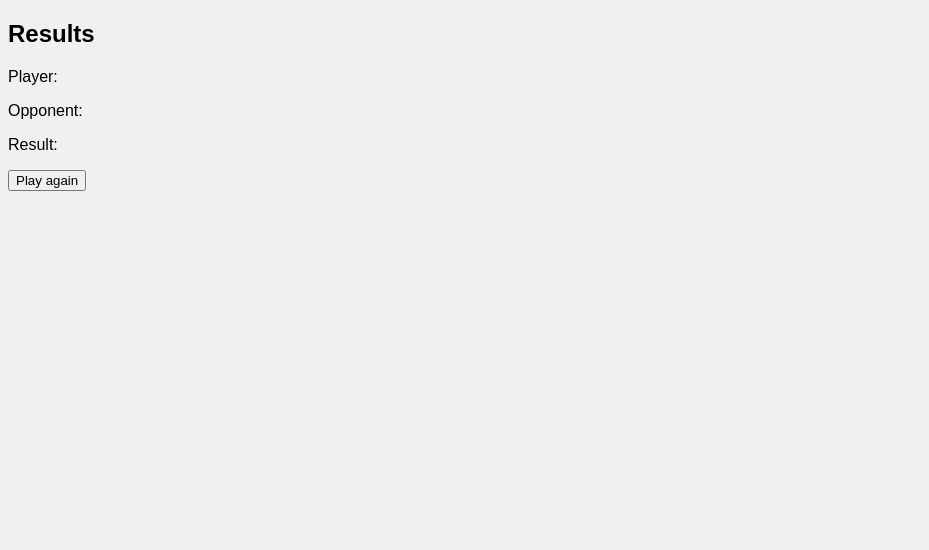
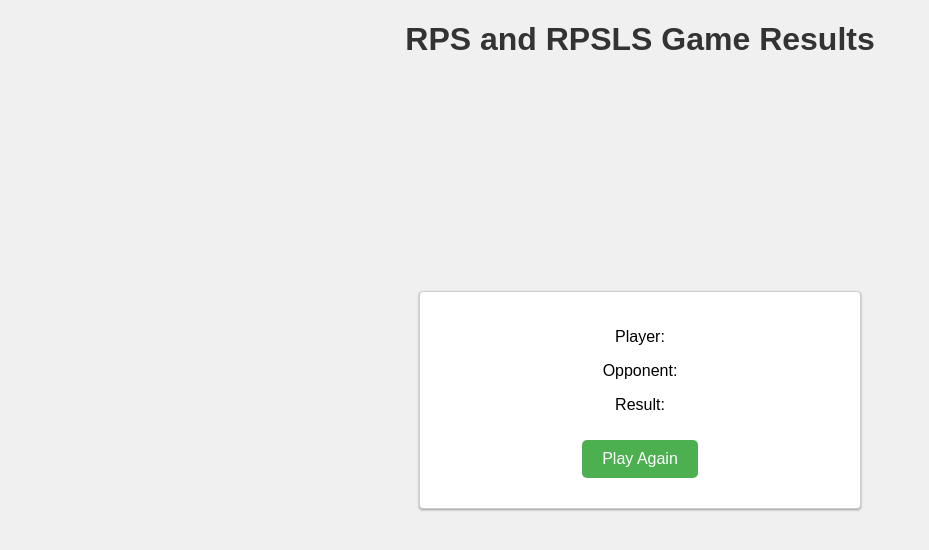
Before and after one commit to comp426-2023-spring/e02-EdwardLiujieZheng, a website: page public/results.html in a window 1280 px wide. Shown: the whole page, without its empty margins (0-929 px from the left). Drawn offline with Linux system fonts and the light colour scheme.

Commit message:
try fix index.html

```diff
--- a/public/results.html
+++ b/public/results.html
@@ -3,17 +3,18 @@
 <head>
     <meta charset="UTF-8">
     <meta name="viewport" content="width=device-width, initial-scale=1.0">
-    <title>Game Results</title>
+    <title>RPS and RPSLS Game Results</title>
     <link rel="stylesheet" href="styles.css">
     <script src="results.js" type="module"></script>
 </head>
 <body>
-    <div id="results-container">
-        <h2>Results</h2>
+    <h1>RPS and RPSLS Game Results</h1>
+    <div class="results-container">
+        <!-- Display results here -->
         <p>Player: <span id="player-move"></span></p>
         <p>Opponent: <span id="opponent-move"></span></p>
         <p>Result: <span id="game-result"></span></p>
+        <a href="index.html" class="reset-button">Play Again</a>
     </div>
-    <button id="reset-button">Play again</button>
 </body>
 </html>
--- a/public/results.js
+++ b/public/results.js
@@ -5,9 +5,3 @@ const gameResult = JSON.parse(localStorage.getItem('gameResult'));
 document.getElementById('player-move').textContent = gameResult.player;
 document.getElementById('opponent-move').textContent = gameResult.opponent;
 document.getElementById('game-result').textContent = gameResult.result;
-
-// Add an event listener for the reset button
-document.getElementById('reset-button').addEventListener('click', () => {
-  // Redirect to the main game page
-  window.location.href = 'index.html';
-});
--- a/public/scripts.js
+++ b/public/scripts.js
@@ -1,3 +1,4 @@
+import { rps, rpsls } from './rpsls.js';
 
 // Add an event listener for the DOMContentLoaded event
 document.addEventListener('DOMContentLoaded', () => {
@@ -51,7 +52,6 @@ function playGame() {
     const playerChoice = document.querySelector('input[name="move"]:checked').value;
     const game = document.querySelector('input[name="game"]:checked').value;
     const opponent = document.querySelector('input[name="opponent"]:checked').value;
-
     if (game === 'rps') {
       gameResult = rps(playerChoice);
     } else if (game === 'rpsls') {
--- a/public/styles.css
+++ b/public/styles.css
@@ -8,7 +8,7 @@ h1 {
     color: #333;
 }
 
-.game-container, .result-container, .rules-container {
+.game-container, .results-container, .rules-container {
     width: 100%;
     max-width: 400px;
     margin: 0 auto;
@@ -39,7 +39,7 @@ select {
 }
 
 .play-button,
-.play-again-button {
+.reset-button {
     background-color: #4CAF50;
     border: none;
     color: white;
@@ -54,7 +54,7 @@ select {
 }
 
 .play-button:disabled,
-.play-again-button:disabled {
+.reset-button:disabled {
     background-color: #a3a3a3;
     cursor: not-allowed;
 }
@@ -64,7 +64,7 @@ select {
     background-color: #45a049;
 }
 
-.result-container, .game-container, .rules-container {
+.results-container, .game-container, .rules-container {
     position: absolute;
     top: 50%;
     left: 50%;
```
